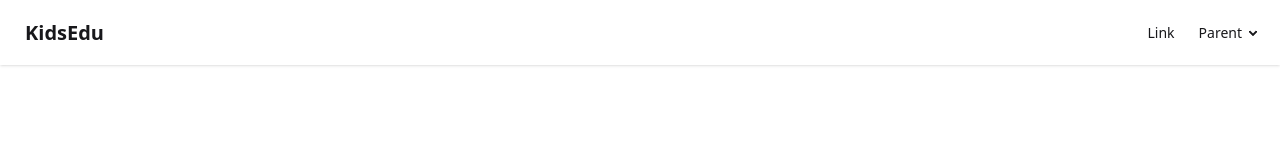
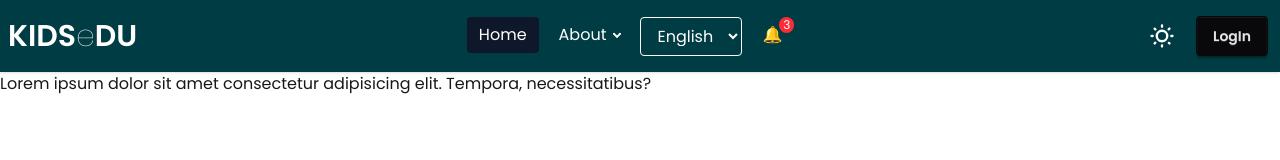
Before and after one commit to Juwelmia63/E-learning-Platform, a plain HTML site: page index.html in a window 1280 px wide. Drawn offline with nearby package versions, Linux system fonts and the light colour scheme.

Commit message:
navber added

```diff
--- a/index.html
+++ b/index.html
@@ -7,32 +7,114 @@
     <title>Document</title>
 
 
+    <!-- google font start  -->
+    <link rel="preconnect" href="https://fonts.googleapis.com">
+    <link rel="preconnect" href="https://fonts.gstatic.com" crossorigin>
+    <link
+        href="https://fonts.googleapis.com/css2?family=Poppins:ital,wght@0,100;0,200;0,300;0,400;0,500;0,600;0,700;0,800;0,900;1,100;1,200;1,300;1,400;1,500;1,600;1,700;1,800;1,900&display=swap"
+        rel="stylesheet">
+
+    <!-- google font end -->
+
+
+    <!-- tailwind and daisyui start -->
 
     <link href="https://cdn.jsdelivr.net/npm/daisyui@5" rel="stylesheet" type="text/css" />
     <script src="https://cdn.jsdelivr.net/npm/@tailwindcss/browser@4"></script>
+    <!-- tailwind and daisyui end -->
+
+    <link rel="stylesheet" href="styles.css">
+
+
+    <style>
+        .font-poppins {
+            font-family: "Poppins", sans-serif;
+        }
+    </style>
 
 </head>
 
-<body>
+<body class="font-poppins">
 
     <header>
         <nav>
-            <div class="navbar bg-base-100 shadow-sm">
-                <div class="flex-1">
-                    <a class="btn btn-ghost text-xl">KidsEdu</a>
+            <div class="flex justify-between navbar bg-[#003C43] text-white  shadow-sm">
+                <div class="">
+                    <a class="text-3xl uppercase font-semibold">Kids<span class="lowercase font-thin">E</span>du</a>
                 </div>
-                <div class="flex-none">
-                    <ul class="menu menu-horizontal px-1">
-                        <li><a>Link</a></li>
+
+                <div class=" ">
+                    <ul class="menu menu-horizontal px-1 text-base">
+                        <li><a class="bg-slate-900">Home</a></li>
                         <li>
-                            <details>
-                                <summary>Parent</summary>
-                                <ul class="bg-base-100 rounded-t-none p-2">
-                                    <li><a>Link 1</a></li>
-                                    <li><a>Link 2</a></li>
+                            <details class="ml-2">
+                                <summary class=" text-white">About</summary>
+                                <ul class="bg-[#003C43] rounded-t-none p-2 w-32">
+                                    <li><a href="#">About Us</a></li>
+                                    <li><a href="#">Help</a></li>
+                                    <li><a href="#">Contact Us</a></li>
+                                    <li><a href="#">Services</a></li>
+                                    <li><a href="#">FAQ</a></li>
+                                    <li><a href="#">Careers</a></li>
                                 </ul>
                             </details>
                         </li>
+
+
+                        <li class="ml-2  ">
+                            <select class="">
+                                <option class="">English</option>
+                                <option>বাংলা</option>
+                            </select>
+                        </li>
+
+                        <li class="ml-2 relative">
+                            <button class="relative">
+                                <span
+                                    class="absolute top-0 right-0 bg-red-500 text-white text-xs rounded-full px-1">3</span>
+                                🔔
+                            </button>
+                        </li>
+
+
+
+
+
+
+
+
+                    </ul>
+                </div>
+
+
+                <div>
+                    <ul class="menu menu-horizontal px-1 text-base">
+
+
+                        <li class="ml-2  ">
+                            <label class="swap swap-rotate ">
+                                <!-- this hidden checkbox controls the state -->
+                                <input type="checkbox" class="theme-controller" value="synthwave" />
+
+                                <!-- sun icon -->
+                                <svg class="swap-off h-7 w-7 fill-current" xmlns="http://www.w3.org/2000/svg"
+                                    viewBox="0 0 24 24">
+                                    <path
+                                        d="M5.64,17l-.71.71a1,1,0,0,0,0,1.41,1,1,0,0,0,1.41,0l.71-.71A1,1,0,0,0,5.64,17ZM5,12a1,1,0,0,0-1-1H3a1,1,0,0,0,0,2H4A1,1,0,0,0,5,12Zm7-7a1,1,0,0,0,1-1V3a1,1,0,0,0-2,0V4A1,1,0,0,0,12,5ZM5.64,7.05a1,1,0,0,0,.7.29,1,1,0,0,0,.71-.29,1,1,0,0,0,0-1.41l-.71-.71A1,1,0,0,0,4.93,6.34Zm12,.29a1,1,0,0,0,.7-.29l.71-.71a1,1,0,1,0-1.41-1.41L17,5.64a1,1,0,0,0,0,1.41A1,1,0,0,0,17.66,7.34ZM21,11H20a1,1,0,0,0,0,2h1a1,1,0,0,0,0-2Zm-9,8a1,1,0,0,0-1,1v1a1,1,0,0,0,2,0V20A1,1,0,0,0,12,19ZM18.36,17A1,1,0,0,0,17,18.36l.71.71a1,1,0,0,0,1.41,0,1,1,0,0,0,0-1.41ZM12,6.5A5.5,5.5,0,1,0,17.5,12,5.51,5.51,0,0,0,12,6.5Zm0,9A3.5,3.5,0,1,1,15.5,12,3.5,3.5,0,0,1,12,15.5Z" />
+                                </svg>
+
+                                <!-- moon icon -->
+                                <svg class="swap-on h-7 w-7 fill-current" xmlns="http://www.w3.org/2000/svg"
+                                    viewBox="0 0 24 24">
+                                    <path
+                                        d="M21.64,13a1,1,0,0,0-1.05-.14,8.05,8.05,0,0,1-3.37.73A8.15,8.15,0,0,1,9.08,5.49a8.59,8.59,0,0,1,.25-2A1,1,0,0,0,8,2.36,10.14,10.14,0,1,0,22,14.05,1,1,0,0,0,21.64,13Zm-9.5,6.69A8.14,8.14,0,0,1,7.08,5.22v.27A10.15,10.15,0,0,0,17.22,15.63a9.79,9.79,0,0,0,2.1-.22A8.11,8.11,0,0,1,12.14,19.73Z" />
+                                </svg>
+                            </label>
+                        </li>
+                        <li class="ml-2 ">
+                            <button class="btn btn-neutral pb">LogIn</button>
+                        </li>
+
                     </ul>
                 </div>
             </div>
@@ -42,7 +124,7 @@
 
 
     <main>
-
+        <h1 class="">Lorem ipsum dolor sit amet consectetur adipisicing elit. Tempora, necessitatibus?</h1>
     </main>
 
     <footer>
```
Also changed, not shown: styles.css (added).
